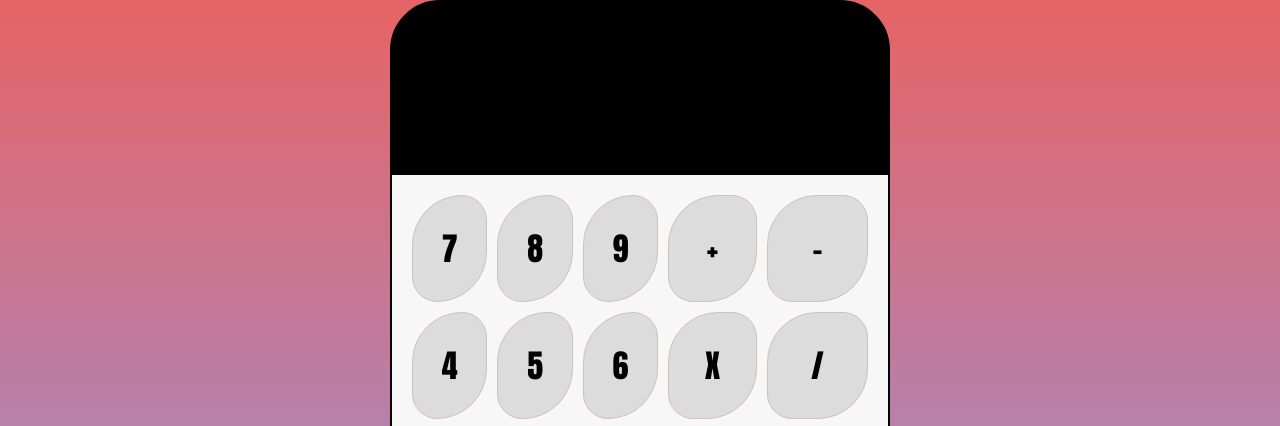
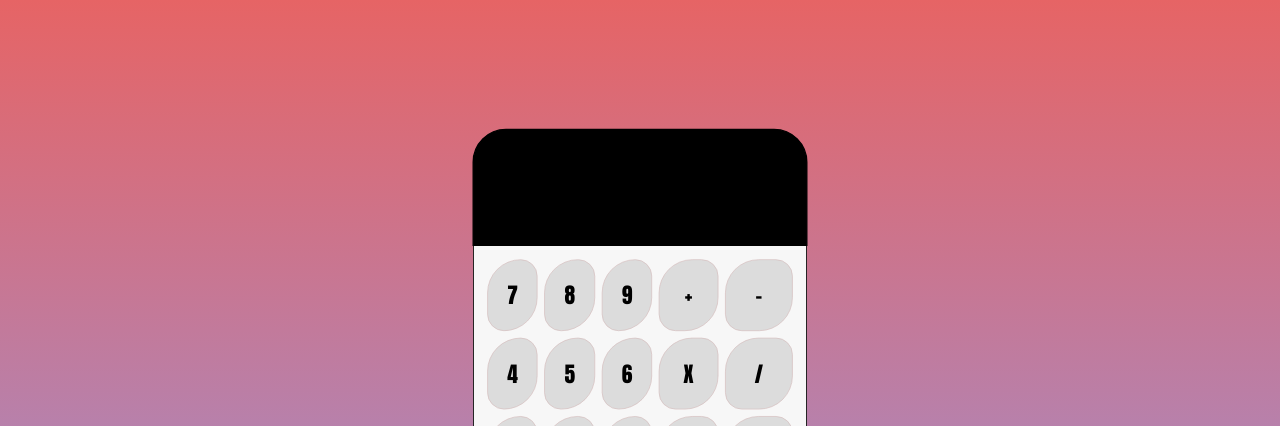
Before and after one commit to AnderGI/Calculator, a plain HTML site: page index.html in a window 1280 px wide. Shown: the top 426 px of the page. Drawn offline with Linux system fonts and the light colour scheme.

Commit message:
changing the eindow view

```diff
--- a/style.css
+++ b/style.css
@@ -7,6 +7,9 @@ body{
     flex-direction: column;
     align-items: center;
     background: linear-gradient(#e66465, #9198e5);
+    overflow-y: hidden;
+    transform: scale(0.67);
+
 }
 
 
```
